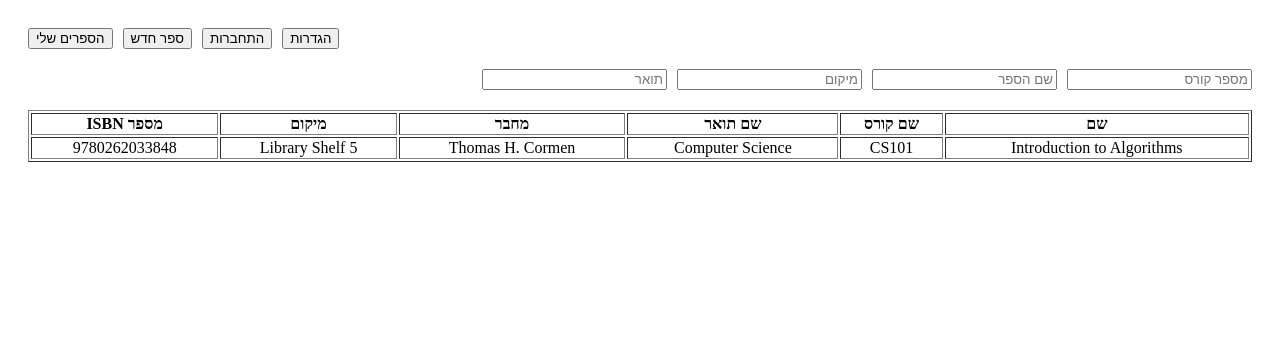
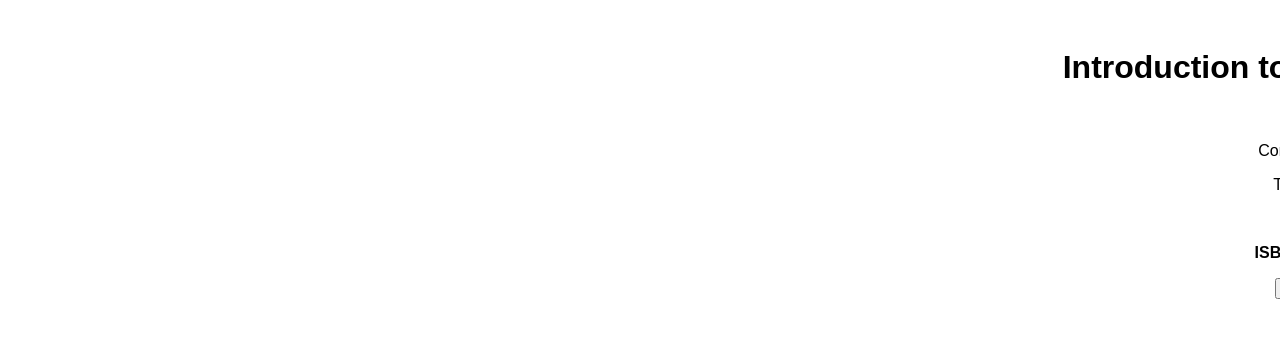
Before and after one commit to orinu/books-borrowing, a React (Vite) app in the folder front/: page /book/1 in a window 1280 px wide. Shown: the top 338 px of the page. Built offline with nearby package versions, Linux system fonts and the light colour scheme.

Commit message:
add auth slice, and router

```diff
--- a/front/package.json
+++ b/front/package.json
@@ -13,7 +13,9 @@
     "@reduxjs/toolkit": "^2.5.0",
     "react": "^18.3.1",
     "react-dom": "^18.3.1",
+    "react-modal": "^3.16.3",
     "react-redux": "^9.2.0",
+    "react-router-dom": "^7.1.1",
     "uuid": "^11.0.3"
   },
   "devDependencies": {
--- a/front/src/App.tsx
+++ b/front/src/App.tsx
@@ -1,15 +1,14 @@
 import React from 'react';
-import TopBar from './components/TopBar';
-import Filters from './components/Filters';
-import BookTable from './components/BookTable';
+import { Routes, Route } from 'react-router-dom';
+import MainPage from './pages/MainPage';
+import BookDetails from './pages/BookDetails';
 
 const App: React.FC = () => {
   return (
-    <div style={{ padding: '20px', direction: "rtl" }}>
-      <TopBar />
-      <Filters />
-      <BookTable />
-    </div>
+    <Routes>
+      <Route path="/" element={<MainPage />} />
+      <Route path="/book/:id" element={<BookDetails />} />
+    </Routes>
   );
 };
 
--- /dev/null
+++ b/front/src/components/AddBookModal.tsx
@@ -0,0 +1,111 @@
+import React, { useState } from 'react';
+import Modal from 'react-modal';
+import { useDispatch } from 'react-redux';
+import { addBook } from '../store/slices/booksSlice';
+import { v4 as uuidv4 } from 'uuid';
+
+Modal.setAppElement('#root'); // Set the root element for accessibility
+
+interface AddBookModalProps {
+  isOpen: boolean;
+  onClose: () => void;
+}
+
+const AddBookModal: React.FC<AddBookModalProps> = ({ isOpen, onClose }) => {
+  const [title, setTitle] = useState('');
+  const [courseName, setCourseName] = useState('');
+  const [degreeName, setDegreeName] = useState('');
+  const [author, setAuthor] = useState('');
+  const [location, setLocation] = useState('');
+  const [isbn, setIsbn] = useState('');
+
+  const dispatch = useDispatch();
+
+  const handleAddBook = () => {
+    if (title && courseName && degreeName && author && location && isbn) {
+      dispatch(
+        addBook({
+          id: uuidv4(),
+          title,
+          courseName,
+          degreeName,
+          author,
+          location,
+          isbn,
+        })
+      );
+      // Reset fields
+      setTitle('');
+      setCourseName('');
+      setDegreeName('');
+      setAuthor('');
+      setLocation('');
+      setIsbn('');
+      onClose(); // Close modal after adding the book
+    } else {
+      alert('Please fill in all fields.');
+    }
+  };
+
+  return (
+    <Modal
+      isOpen={isOpen}
+      onRequestClose={onClose}
+      contentLabel="Add New Book"
+      style={{
+        content: {
+          width: '400px',
+          margin: 'auto',
+          textAlign: 'right',
+          direction: 'rtl',
+        },
+      }}
+    >
+      <h2>הוסף ספר חדש</h2>
+      <div style={{ display: 'flex', flexDirection: 'column', gap: '10px' }}>
+        <input
+          type="text"
+          placeholder="שם הספר"
+          value={title}
+          onChange={(e) => setTitle(e.target.value)}
+        />
+        <input
+          type="text"
+          placeholder="שם קורס"
+          value={courseName}
+          onChange={(e) => setCourseName(e.target.value)}
+        />
+        <input
+          type="text"
+          placeholder="שם תואר"
+          value={degreeName}
+          onChange={(e) => setDegreeName(e.target.value)}
+        />
+        <input
+          type="text"
+          placeholder="מחבר"
+          value={author}
+          onChange={(e) => setAuthor(e.target.value)}
+        />
+        <input
+          type="text"
+          placeholder="מיקום"
+          value={location}
+          onChange={(e) => setLocation(e.target.value)}
+        />
+        <input
+          type="text"
+          placeholder="מספר ISBN"
+          value={isbn}
+          onChange={(e) => setIsbn(e.target.value)}
+        />
+        <button onClick={handleAddBook}>הוסף ספר</button>
+        <button onClick={onClose} style={{ backgroundColor: 'red', color: 'white' }}>
+          בטל
+        </button>
+      </div>
+    </Modal>
+  );
+};
+
+export default AddBookModal;
--- a/front/src/components/BookTable.tsx
+++ b/front/src/components/BookTable.tsx
@@ -1,12 +1,12 @@
 import React from 'react';
 import { useSelector } from 'react-redux';
 import { RootState } from '../store/store';
+import { Link } from 'react-router-dom';
 
 const BookTable: React.FC = () => {
   const { books, filters } = useSelector((state: RootState) => state.books);
 
   const filteredBooks = books.filter((book) => {
-    // Convert values to lowercase for case-insensitive matching
     const courseNumberFilter = filters.courseNumber.toLowerCase();
     const bookNameFilter = filters.bookName.toLowerCase();
     const locationFilter = filters.location.toLowerCase();
@@ -36,7 +36,9 @@ const BookTable: React.FC = () => {
         {filteredBooks.length > 0 ? (
           filteredBooks.map((book) => (
             <tr key={book.id}>
-              <td>{book.title}</td>
+              <td>
+                <Link to={`/book/${book.id}`}>{book.title}</Link>
+              </td>
               <td>{book.courseName}</td>
               <td>{book.degreeName}</td>
               <td>{book.author}</td>
--- a/front/src/components/TopBar.tsx
+++ b/front/src/components/TopBar.tsx
@@ -1,12 +1,32 @@
 import React from 'react';
+import { useSelector, useDispatch } from 'react-redux';
+import { RootState } from '../store/store';
+import { login, logout } from '../store/slices/authSlice';
+import AddBookModal from './AddBookModal';
 
 const TopBar: React.FC = () => {
+  const [isModalOpen, setModalOpen] = React.useState(false);
+  const isAuthenticated = useSelector((state: RootState) => state.auth.isAuthenticated);
+  const dispatch = useDispatch();
+
+  const openModal = () => setModalOpen(true);
+  const closeModal = () => setModalOpen(false);
+
   return (
-    <div style={{ display: 'flex', justifyContent: 'flex-end', gap: '10px', marginBottom: '20px' }}>
-      <button>הגדרות</button>
-      <button>התחברות</button>
-      <button>ספר חדש</button>
-      <button>הספרים שלי</button>
+    <div style={{ display: 'flex', justifyContent: 'flex-start', gap: '10px', marginBottom: '20px' }}>
+      {isAuthenticated ? (
+        <>
+          <button>הגדרות</button>
+          <button>הספרים שלי</button>
+          <button onClick={openModal}>ספר חדש</button>
+          <button onClick={() => dispatch(logout())}>התנתקות</button>
+        </>
+      ) : (
+        <button onClick={() => dispatch(login())}>התחברות</button>
+      )}
+
+      {/* Modal for adding a new book */}
+      <AddBookModal isOpen={isModalOpen} onClose={closeModal} />
     </div>
   );
 };
--- /dev/null
+++ b/front/src/global.css
@@ -0,0 +1,17 @@
+/* Apply RTL direction and font styling for the whole site */
+body {
+    direction: rtl;
+    text-align: right;
+    font-family: Arial, sans-serif; /* You can use other fonts suitable for RTL */
+  }
+
+  table {
+    width: 100%;
+    text-align: right;
+    border-collapse: collapse;
+  }
+
+  th, td {
+    padding: 8px;
+    border: 1px solid #ddd;
+  }
--- a/front/src/main.tsx
+++ b/front/src/main.tsx
@@ -1,13 +1,18 @@
 import React from 'react';
 import ReactDOM from 'react-dom/client';
 import { Provider } from 'react-redux';
+import { BrowserRouter } from 'react-router-dom';
 import { store } from './store/store';
 import App from './App';
+import './global.css'; // Import global styles
+
 
 ReactDOM.createRoot(document.getElementById('root')!).render(
   <React.StrictMode>
     <Provider store={store}>
-      <App />
+      <BrowserRouter>
+        <App />
+      </BrowserRouter>
     </Provider>
   </React.StrictMode>,
 );
--- /dev/null
+++ b/front/src/pages/BookDetails.tsx
@@ -0,0 +1,59 @@
+import React from 'react';
+import { useParams, useNavigate } from 'react-router-dom';
+import { useSelector } from 'react-redux';
+import { RootState } from '../store/store';
+
+const BookDetails: React.FC = () => {
+  const { id } = useParams<{ id: string }>();
+  const book = useSelector((state: RootState) =>
+    state.books.books.find((b) => b.id === id)
+  );
+  const isAuthenticated = useSelector((state: RootState) => state.auth.isAuthenticated);
+  const navigate = useNavigate();
+
+  if (!book) {
+    return <div>ספר לא נמצא</div>;
+  }
+
+  const handleShare = () => {
+    const shareData = {
+      title: book.title,
+      text: `Check out this book: ${book.title}, available at ${book.location}.`,
+    };
+
+    if (navigator.share) {
+      navigator.share(shareData).catch((err) => console.error('Error sharing', err));
+    } else {
+      alert('Sharing is not supported in your browser.');
+    }
+  };
+
+  const handleRedirectToLogin = () => {
+    alert('אנא התחבר כדי לצפות במידע נוסף.');
+    navigate('/');
+  };
+
+  return (
+    <div style={{ padding: '20px', textAlign: 'right' }}>
+      <h1>{book.title}</h1>
+      <p><strong>שם קורס:</strong> {book.courseName}</p>
+      <p><strong>שם תואר:</strong> {book.degreeName}</p>
+      <p><strong>מחבר:</strong> {book.author}</p>
+      <p><strong>מיקום:</strong> {book.location}</p>
+      <p><strong>מספר ISBN:</strong> {book.isbn}</p>
+      {isAuthenticated ? (
+        <>
+          <p><strong>דוא"ל הלווה:</strong> borrower@example.com</p>
+          <p><strong>טלפון של הלווה:</strong> 123-456-7890</p>
+        </>
+      ) : (
+        <button onClick={handleRedirectToLogin} style={{ color: 'blue', textDecoration: 'underline' }}>
+          התחבר לצפייה בפרטים
+        </button>
+      )}
+      <button onClick={handleShare}>שתף</button>
+    </div>
+  );
+};
+
+export default BookDetails;
--- /dev/null
+++ b/front/src/pages/MainPage.tsx
@@ -0,0 +1,16 @@
+import React from 'react';
+import Filters from '../components/Filters';
+import BookTable from '../components/BookTable';
+import TopBar from '../components/TopBar';
+
+const MainPage: React.FC = () => {
+  return (
+    <div style={{ padding: '20px' }}>
+      <TopBar />
+      <Filters />
+      <BookTable />
+    </div>
+  );
+};
+
+export default MainPage;
--- /dev/null
+++ b/front/src/store/slices/authSlice.ts
@@ -0,0 +1,25 @@
+import { createSlice } from '@reduxjs/toolkit';
+
+interface AuthState {
+  isAuthenticated: boolean;
+}
+
+const initialState: AuthState = {
+  isAuthenticated: false, // Default: User is not authenticated
+};
+
+export const authSlice = createSlice({
+  name: 'auth',
+  initialState,
+  reducers: {
+    login: (state) => {
+      state.isAuthenticated = true;
+    },
+    logout: (state) => {
+      state.isAuthenticated = false;
+    },
+  },
+});
+
+export const { login, logout } = authSlice.actions;
+export default authSlice.reducer;
--- a/front/src/store/store.ts
+++ b/front/src/store/store.ts
@@ -1,12 +1,13 @@
 import { configureStore } from '@reduxjs/toolkit';
 import booksReducer from './slices/booksSlice';
+import authReducer from './slices/authSlice';
 
 export const store = configureStore({
   reducer: {
     books: booksReducer,
+    auth: authReducer,
   },
 });
 
-// Infer RootState and AppDispatch
 export type RootState = ReturnType<typeof store.getState>;
 export type AppDispatch = typeof store.dispatch;
```
Also changed, not shown: 1 other file (tests, documents, lock files or other folders).
